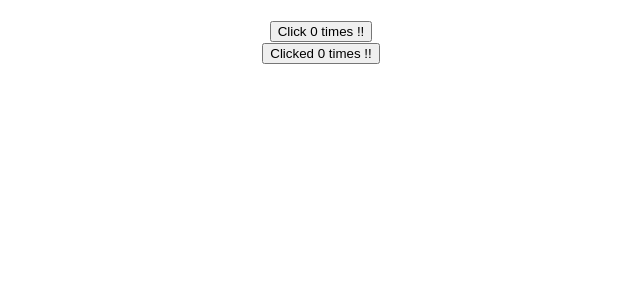
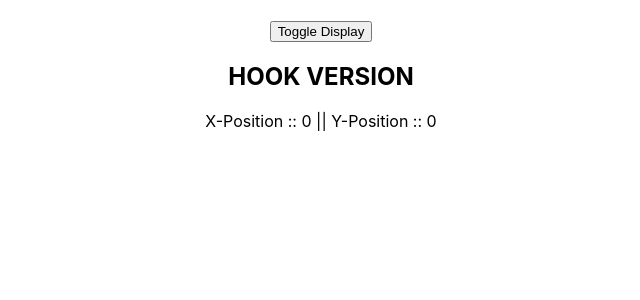
Before and after one commit to tiwari-ashwani/reactjs-aws, a React (Create React App) app: page / in a window 1280 px wide. Shown: the top 300 px of the page, without its empty margins (319-959 px from the left). Built offline with nearby package versions, Linux system fonts and the light colour scheme.

Commit message:
useEffect changes for callback changes

```diff
--- a/src/App.js
+++ b/src/App.js
@@ -39,6 +39,9 @@ import HookCounterThree from './components/HookCounterThree';
 import HookCounterFour from './components/HookCounterFour';
 import ClassCounterOne from './components/ClassCounterOne';
 import HookCounterOne from './components/HookCounterOne';
+import ClassMouse from './components/ClassMouse';
+import HookMouse from './components/HookMouse';
+import MouseContainer from './components/MouseContainer';
 
 class App extends Component {
   render() {
@@ -46,8 +49,11 @@ class App extends Component {
       <div className='App'>
         <br />
 
-        <HookCounterOne />
-        <ClassCounterOne />
+        <MouseContainer />
+        {/* <HookMouse /> */}
+        {/* <ClassMouse /> */}
+        {/* <HookCounterOne /> */}
+        {/* <ClassCounterOne /> */}
 
 
 
--- a/src/components/ClassCounterOne.js
+++ b/src/components/ClassCounterOne.js
@@ -6,7 +6,8 @@ class ClassCounterOne extends Component {
         super(props)
 
         this.state = {
-            count: 0
+            count: 0,
+            name: ''
         }
     }
 
@@ -15,12 +16,24 @@ class ClassCounterOne extends Component {
     }
 
     componentDidUpdate(prevProps, prevState) {
-        document.title = `Clicked ${this.state.count} times`
+        if (prevState.count !== this.state.count) {
+            console.log('Updating document title')
+            document.title = `Clicked ${this.state.count} times`
+        }
     }
 
     render() {
         return (
             <div>
+                <input type='text'
+                    value={this.state.name}
+                    onChange={e => {
+                        this.setState({
+                            name: e.target.value
+                        })
+                    }} />
+                <br />
+                <br />
                 <button onClick={() =>
                     this.setState({ count: this.state.count + 1 })}> Clicked {this.state.count} times !!
                 </button>
--- /dev/null
+++ b/src/components/ClassMouse.js
@@ -0,0 +1,35 @@
+import React, { Component } from 'react'
+
+class ClassMouse extends Component {
+
+    constructor(props) {
+        super(props)
+
+        this.state = {
+            xPosition: 0,
+            yPosition: 0
+        }
+    }
+
+    logMousePosition = e => {
+        this.setState({
+            xPosition: e.clientX,
+            yPosition: e.clientY
+        })
+    }
+
+    componentDidMount() {
+        window.addEventListener('mousemove', this.logMousePosition)
+    }
+
+    render() {
+        return (
+            <div>
+                <h2>CLASS VERSION</h2>
+                X-Position :: {this.state.xPosition} || Y-Position :: {this.state.yPosition}
+            </div>
+        )
+    }
+}
+
+export default ClassMouse
--- a/src/components/HookCounterOne.js
+++ b/src/components/HookCounterOne.js
@@ -3,15 +3,24 @@ import React, { useState, useEffect } from 'react'
 function HookCounterOne() {
 
     const [count, setCount] = useState(0)
+    const [name, setName] = useState('')
 
     //IMP: useEffect runs after every render of comp
-    useEffect(() =>{
+    useEffect(() => {
+        console.log('Updating Doc title')
         document.title = `You clicked ${count} times`
-    })
+    }, [ count ])
+    // CONDITIONAL CHECK; in order to conditinoal run an effect u need to add second param.
+    // the second param is value with changes on
 
     return (
         <div>
-            <button onClick={() => setCount(count + 1)}
+            <input
+                type='text'
+                value={name}
+                onChange={e => setName(e.target.value)} />
+            <button
+                onClick={() => setCount(count + 1)}
             >Click {count} times !!</button>
         </div>
     )
--- /dev/null
+++ b/src/components/HookMouse.js
@@ -0,0 +1,35 @@
+import React, { useState, useEffect } from 'react'
+
+function HookMouse() {
+
+    const [xPos, setXPos] = useState(0)
+    const [yPos, setYPos] = useState(0)
+
+    useEffect(() => {
+        console.log('useEffect called here')
+        window.addEventListener('mousemove', logMousePosition)
+
+
+        //wen u want to write some cleanup code then return a function from the use effect funciton
+        return () => {
+            console.log('Component unmounting here')
+            window.removeEventListener('mousemove', logMousePosition)
+        }
+
+    }, [])
+
+    const logMousePosition = e => {
+        console.log('Mouse Event')
+        setXPos(e.clientX)
+        setYPos(e.clientY)
+    }
+
+    return (
+        <div>
+            <h2>HOOK VERSION</h2>
+            X-Position :: {xPos} || Y-Position :: {yPos}
+        </div>
+    )
+}
+
+export default HookMouse
--- /dev/null
+++ b/src/components/MouseContainer.js
@@ -0,0 +1,20 @@
+import React, {useState} from 'react'
+import HookMouse from './HookMouse'
+
+function MouseContainer() {
+
+    const[display, setDisplay] = useState(true)
+
+
+
+    return (
+        <div>
+            <button onClick={() => setDisplay(!display)}>
+                Toggle Display
+                </button>
+            {display && <HookMouse />}
+        </div>
+    )
+}
+
+export default MouseContainer
```
